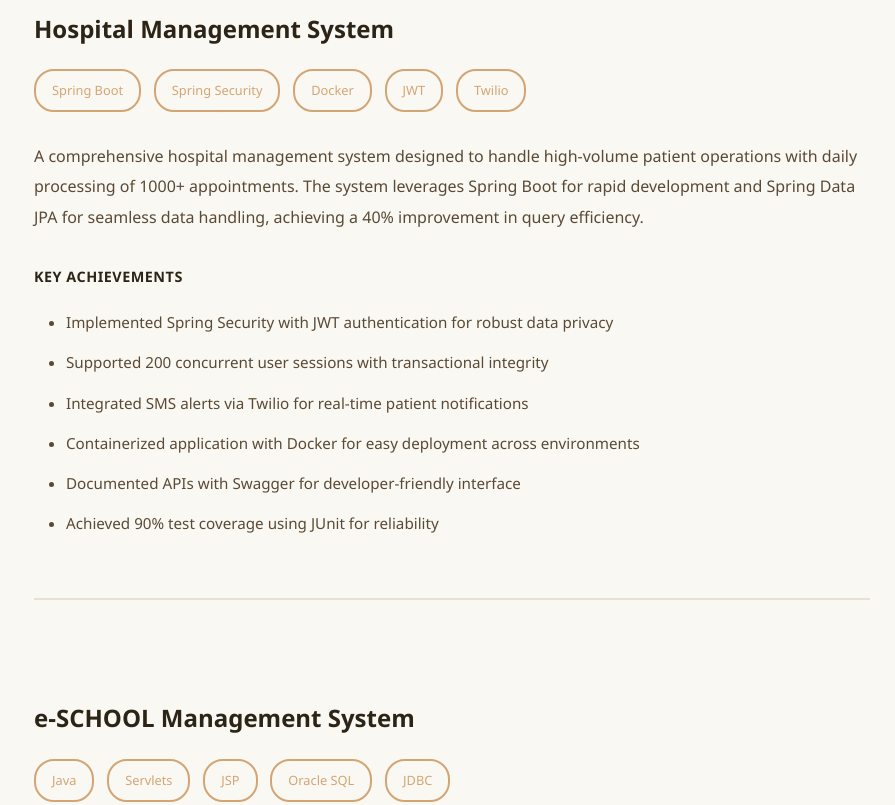
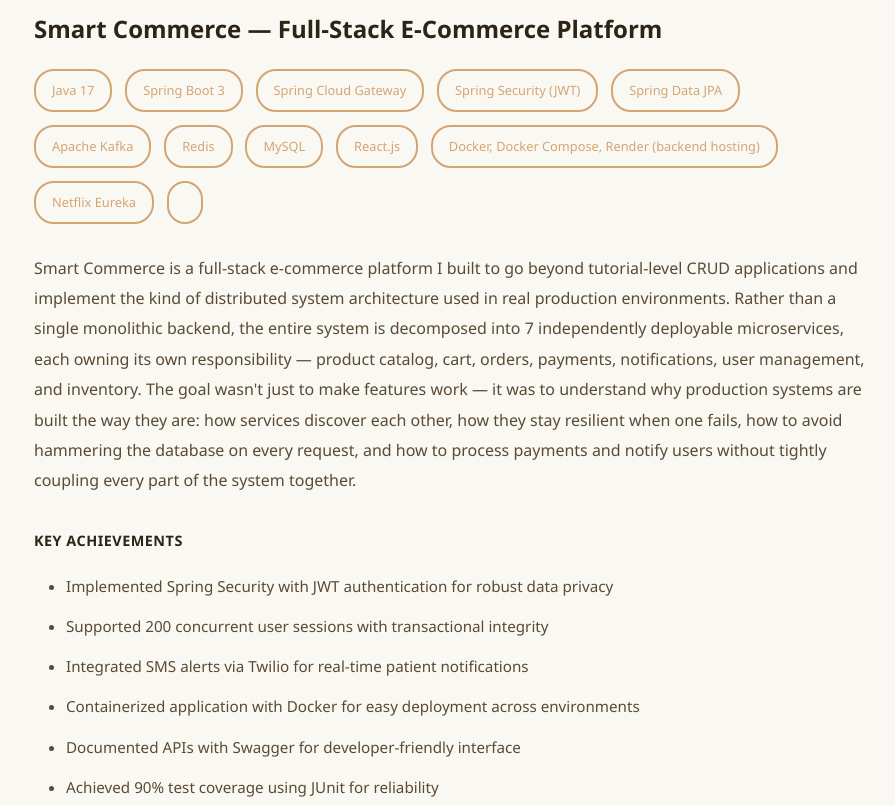
Before and after one commit to roumya-ranjan/roumya-ranjan.github.io, a plain HTML site: page index.html in a window 1280 px wide. Shown: the part 2360-3165 px from the top of the page, without its empty margins (188-1083 px from the left). Drawn offline with Linux system fonts and the light colour scheme; some packages are replaced by stand-ins of ours; a script that the page names is missing.

Commit message:
Update index.html

```diff
--- a/index.html
+++ b/index.html
@@ -919,6 +919,39 @@
             <section>
                 <h2>Featured Projects</h2>
 
+                 <div class="project-card">
+                    <div class="project-header">
+                        <h3 class="project-title">Smart Commerce — Full-Stack E-Commerce Platform</h3>
+                        <div class="tech-tags">
+                            <span class="tech-tag">Java 17</span>
+                            <span class="tech-tag">Spring Boot 3</span>
+                            <span class="tech-tag">Spring Cloud Gateway</span>
+                            <span class="tech-tag">Spring Security (JWT)</span>
+                            <span class="tech-tag">Spring Data JPA</span>
+                            <span class="tech-tag">Apache Kafka</span>
+                            <span class="tech-tag">Redis</span>
+                            <span class="tech-tag">MySQL</span>
+                            <span class="tech-tag">React.js</span>
+                            <span class="tech-tag">Docker, Docker Compose, Render (backend hosting)</span>
+                            <span class="tech-tag">Netflix Eureka</span>
+                            <span class="tech-tag"></span>
+                        </div>
+                    </div>
+                    <p class="project-description">Smart Commerce is a full-stack e-commerce platform I built to go beyond tutorial-level CRUD applications and implement the kind of distributed system architecture used in real production environments. Rather than a single monolithic backend, the entire system is decomposed into 7 independently deployable microservices, each owning its own responsibility — product catalog, cart, orders, payments, notifications, user management, and inventory.
+                        The goal wasn't just to make features work — it was to understand why production systems are built the way they are: how services discover each other, how they stay resilient when one fails, how to avoid hammering the database on every request, and how to process payments and notify users without tightly coupling every part of the system together.</p>
+                    <div class="achievements">
+                        <p class="achievement-label">Key Achievements</p>
+                        <ul>
+                            <li>Implemented Spring Security with JWT authentication for robust data privacy</li>
+                            <li>Supported 200 concurrent user sessions with transactional integrity</li>
+                            <li>Integrated SMS alerts via Twilio for real-time patient notifications</li>
+                            <li>Containerized application with Docker for easy deployment across environments</li>
+                            <li>Documented APIs with Swagger for developer-friendly interface</li>
+                            <li>Achieved 90% test coverage using JUnit for reliability</li>
+                        </ul>
+                    </div>
+                </div>
+
                 <div class="project-card">
                     <div class="project-header">
                         <h3 class="project-title">Hospital Management System</h3>
```
